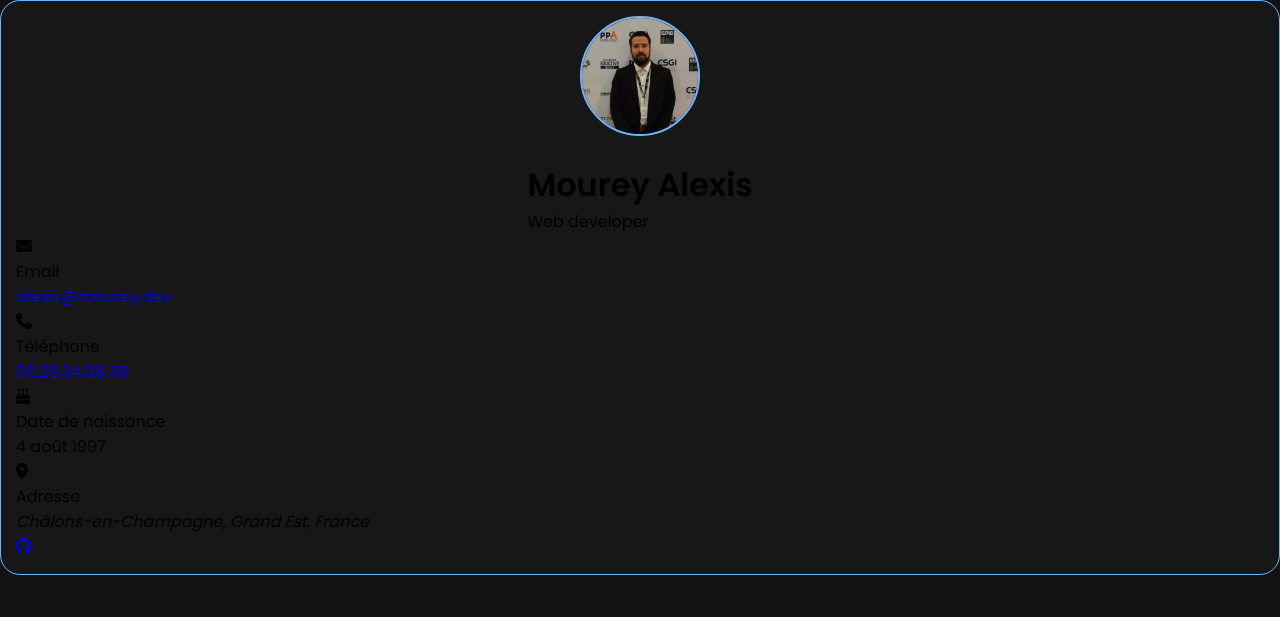
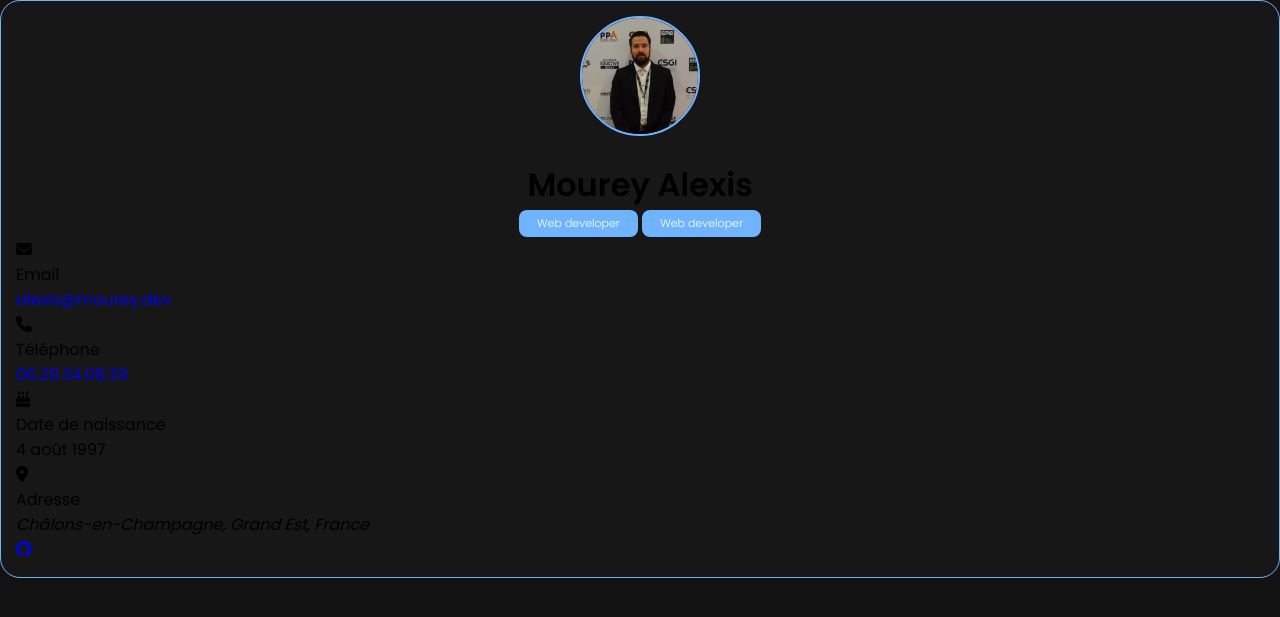
Before and after one commit to xixi52/Portfolio, a PHP site: page / in a window 1280 px wide. Shown: the top 617 px of the page. Run offline with PHP 8.4, Linux system fonts and the light colour scheme.

Commit message:
add style for title card

```diff
--- a/assets/css/style.css
+++ b/assets/css/style.css
@@ -92,7 +92,8 @@ body {
   justify-content: flex-start;
   align-items: center;
   flex-direction: column;
-  gap: 25px
+  gap: 25px;
+  text-align: center;
 }
 
 .leftbox-info-content {
@@ -100,3 +101,16 @@ body {
   visibility: visible;
   transition: 0.5s ease-in-out;
 }
+
+.leftbox-info-content .title {
+  color: #fff;
+  background: #70b3ff;
+  font-size: 11px;
+  font-weight: 300;
+  width: max-content;
+  padding: 5px 18px;
+  border-radius: 8px;
+  margin-top: 5px;
+  margin: auto;
+  display: inline-block;
+}
--- a/index.html
+++ b/index.html
@@ -23,7 +23,8 @@
         </div>
         <div class="leftbox-info-content">
           <h1 class="name" title="Mourey Alexis">Mourey Alexis</h1>
-          <p class="title">Web developer</p>
+          <span class="title">Web developer</span>
+          <span class="title">Web developer</span>
         </div>
       </div>
       <div class="leftbox-info-more">
```
